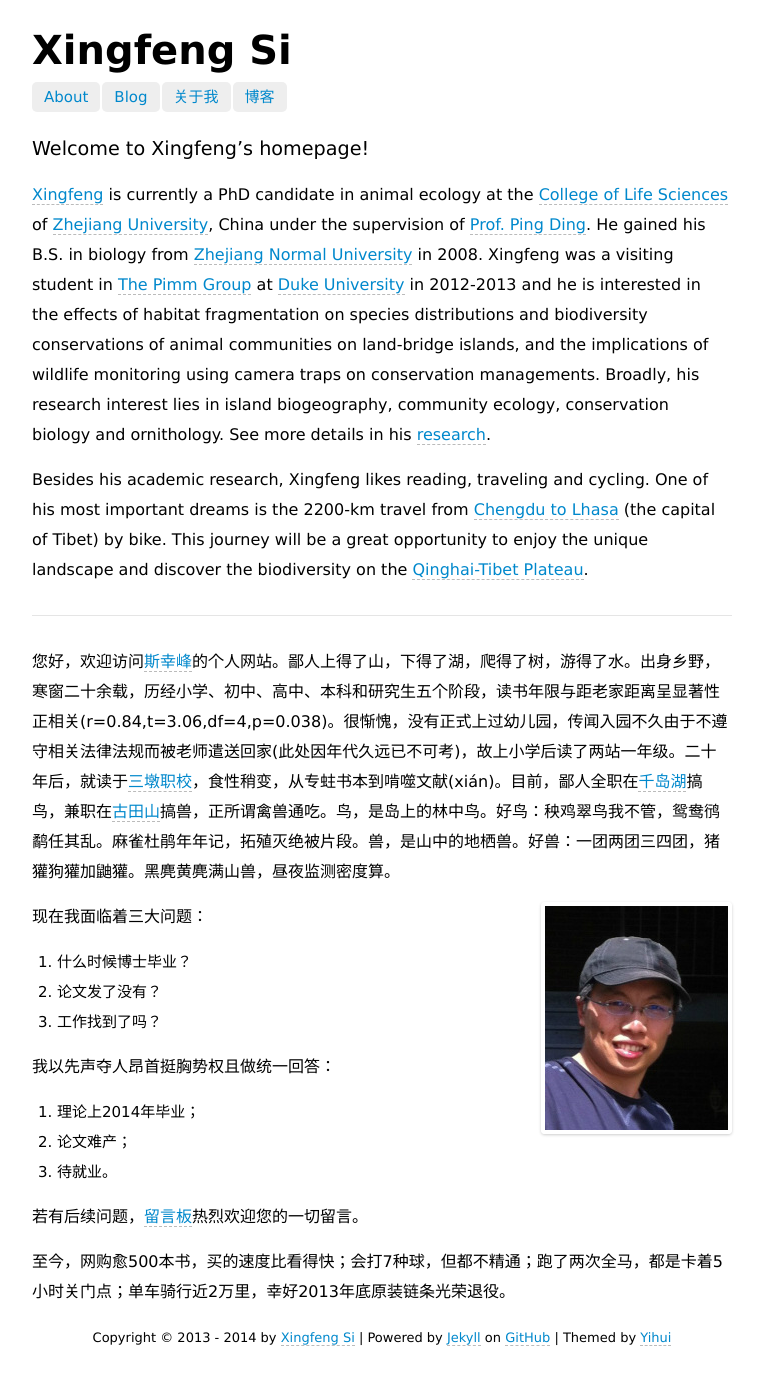
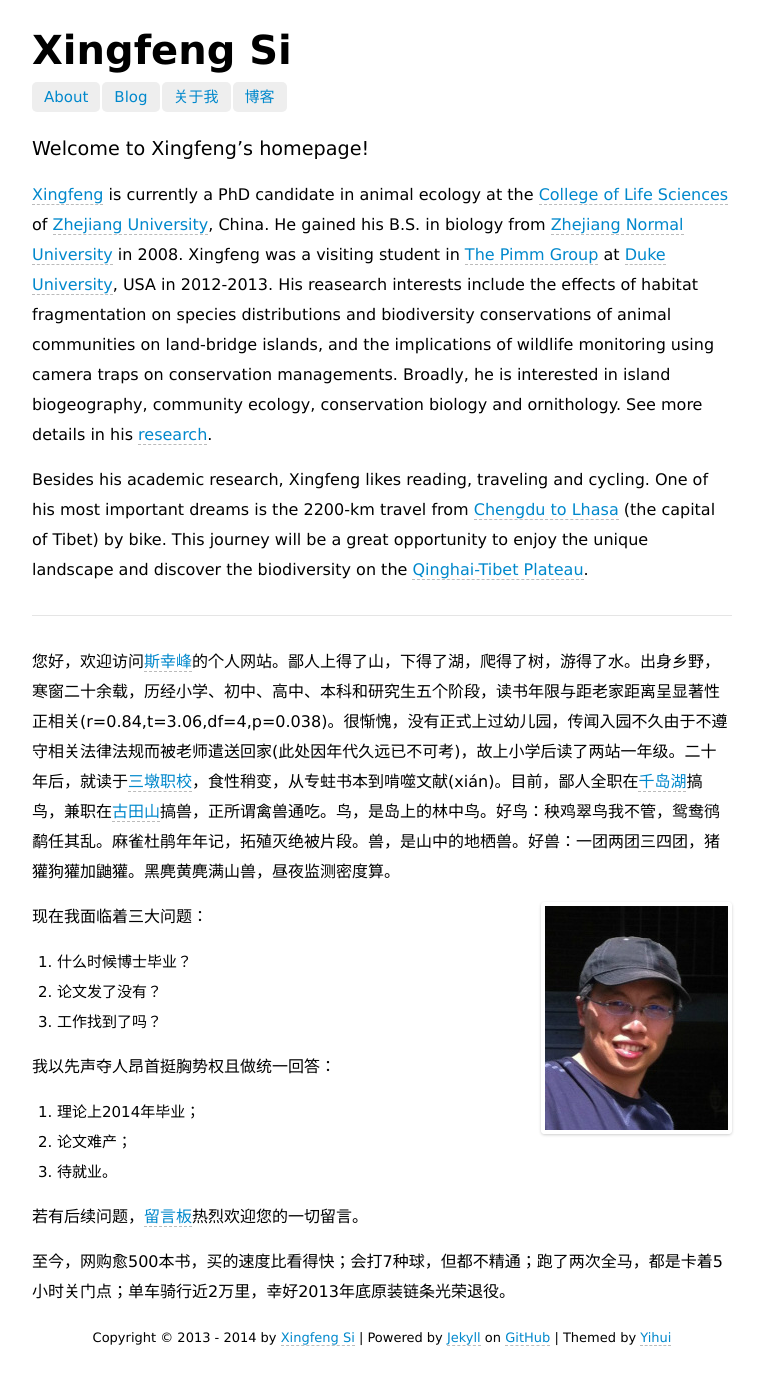
Before and after one commit to sixf/sixf.github.io, a Jekyll site: the page built from index.md, in a window 1280 px wide. Shown: the whole page, without its empty margins (258-1022 px from the left). Built offline with Jekyll 4.4.1, drawn with Linux system fonts in a browser that asks for light colours; Markdown is read by kramdown in place of the engine named in the settings.

Commit message:
remove the advisor info.

```diff
--- a/index.md
+++ b/index.md
@@ -5,7 +5,7 @@
 
 <big>Welcome to Xingfeng’s homepage! </big>
 
-[Xingfeng](/ "Xingfeng Si") is currently a PhD candidate in animal ecology at the [College of Life Sciences](http://www.cls.zju.edu.cn/en/) of [Zhejiang University](http://www.zju.edu.cn/english/ "Zhejiang University"), China under the supervision of [Prof. Ping Ding](http://mypage.zju.edu.cn/personnelCard/pingding). He gained his B.S. in biology from [Zhejiang Normal University](http://www.zjnu.cn/eng/) in 2008. Xingfeng was a visiting student in [The Pimm Group](http://www.thepimmgroup.org) at [Duke University](http://www.duke.edu) in 2012-2013 and he is interested in the effects of habitat fragmentation on species distributions and biodiversity conservations of animal communities on land-bridge islands, and the implications of wildlife monitoring using camera traps on conservation managements. Broadly, his research interest lies in island biogeography, community ecology, conservation biology and ornithology. See more details in his [research](/en/about "About Xingfeng").
+[Xingfeng](/ "Xingfeng Si") is currently a PhD candidate in animal ecology at the [College of Life Sciences](http://www.cls.zju.edu.cn/en/) of [Zhejiang University](http://www.zju.edu.cn/english/ "Zhejiang University"), China. He gained his B.S. in biology from [Zhejiang Normal University](http://www.zjnu.cn/eng/) in 2008. Xingfeng was a visiting student in [The Pimm Group](http://www.thepimmgroup.org) at [Duke University](http://www.duke.edu), USA in 2012-2013. His reasearch interests include the effects of habitat fragmentation on species distributions and biodiversity conservations of animal communities on land-bridge islands, and the implications of wildlife monitoring using camera traps on conservation managements. Broadly, he is interested in island biogeography, community ecology, conservation biology and ornithology. See more details in his [research](/en/about "About Xingfeng").
 
 Besides his academic research, Xingfeng likes reading, traveling and cycling. One of his most important dreams is the 2200-km travel from [Chengdu to Lhasa](http://en.wikipedia.org/wiki/China_National_Highway_318) (the capital of Tibet) by bike. This journey will be a great opportunity to enjoy the unique landscape and discover the biodiversity on the [Qinghai-Tibet Plateau](http://en.wikipedia.org/wiki/Qinghai-Tibet_Plateau).
 
```
